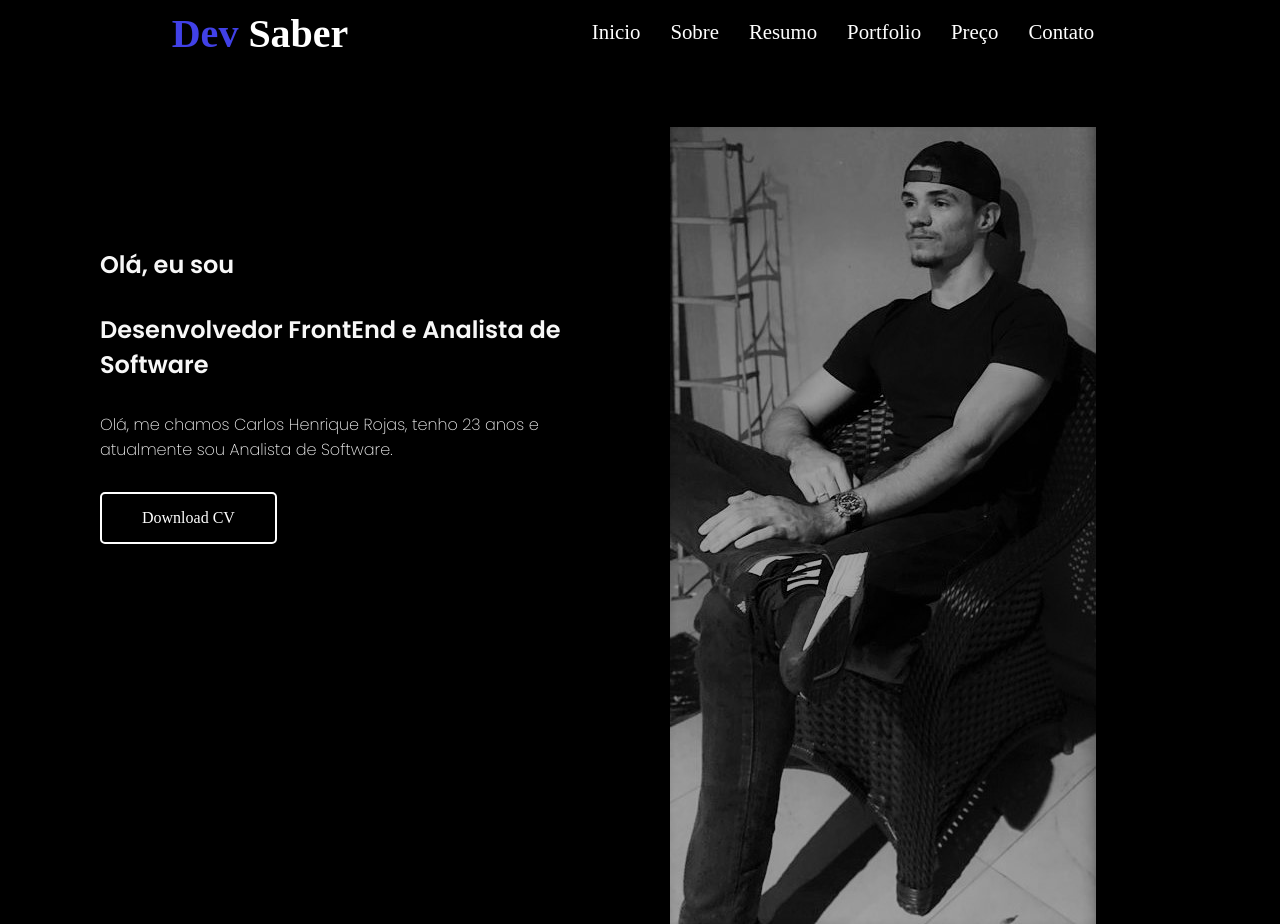
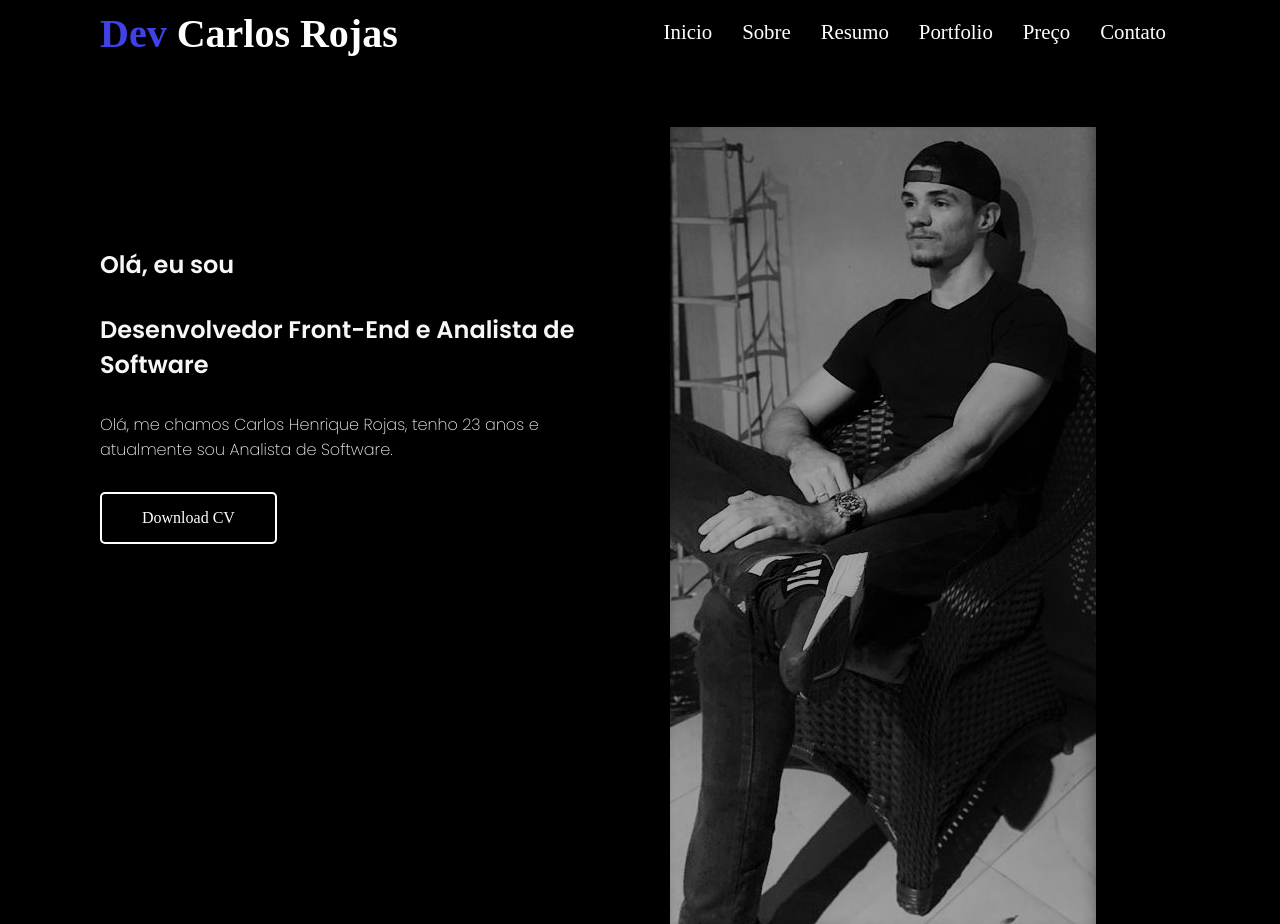
Before and after one commit to CarlosHenriRojas/Portifolio, a plain HTML site: page index.html in a window 1280 px wide. Shown: the top 924 px of the page. Drawn offline with Linux system fonts and the light colour scheme.

Commit message:
Pequenos ajustes

```diff
--- a/index.html
+++ b/index.html
@@ -10,7 +10,7 @@
 </head>
 <body>
     <header>
-        <h1>Dev <span>Saber</span></h1>
+        <h1>Dev <span>Carlos Rojas</span></h1>
         <nav>
             <ul aria-label="Navegação-primaria" class="navegacao-primaria">
                 <li><a href="#home">Inicio</a></li>
@@ -26,7 +26,7 @@
     <section arial-label="seção curriculo download Carlos" class="section-div">
         <div>
             <h2>Olá, eu sou</h2>
-            <h2 class="digitando">Desenvolvedor FrontEnd e Analista de Software</h2>
+            <h2 class="digitando">Desenvolvedor Front-End e Analista de Software</h2>
             <p>Olá, me chamos Carlos Henrique Rojas, tenho 23 anos e atualmente sou Analista de Software.
                 </p>
             <a href="#">Download CV</a>
--- a/style.css
+++ b/style.css
@@ -25,7 +25,8 @@ header {
     padding: 10px;
     display: flex;
     align-items: center;
-    justify-content: space-around;
+    justify-content: space-between;
+    padding: 10px 60px 10px 60px;
 }
 header h1 {
     color: var(--main-azul-claro);
@@ -343,7 +344,6 @@ main .sobre {
     }
 }
 
-/*SEÇÂO SERVICE*/
 /* SEÇÃO SERVICE */
 .my_services {
     color: white;
@@ -353,7 +353,6 @@ main .sobre {
 .services {
     background-color: #151515;
     padding: 60px;
-    margin-top: -30px;
 }
 
 .my_services ul {
```
